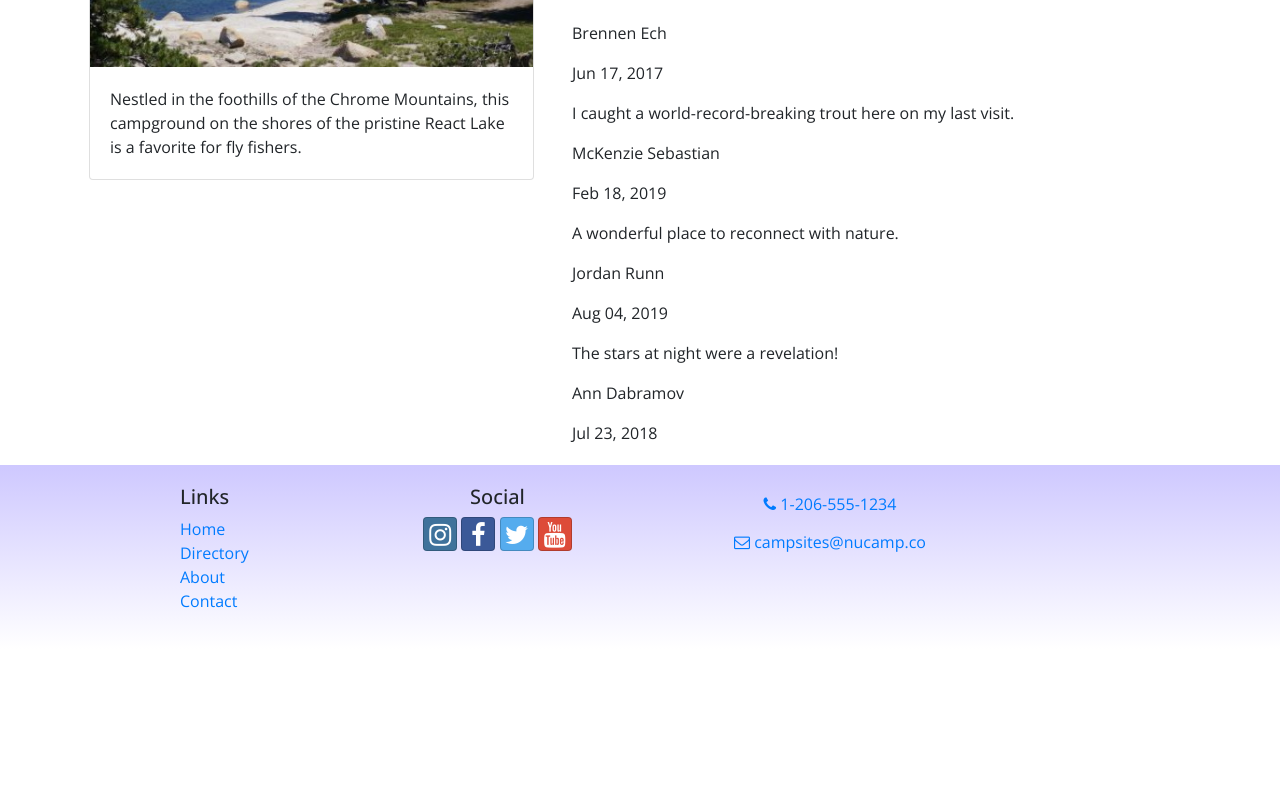
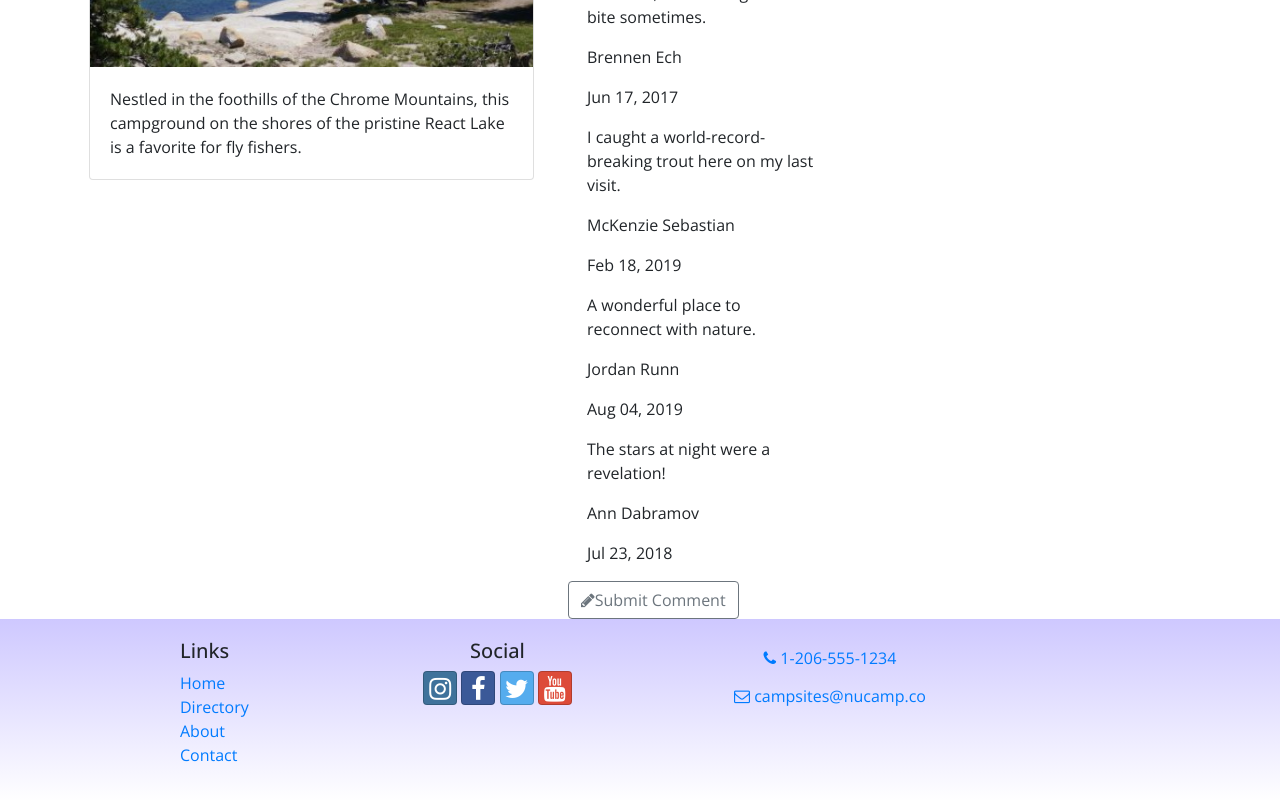
Before and after one commit to rfuna/react-nucampsite, a React (Create React App) app: page /directory/0 in a window 1280 px wide. Shown: the part 572-1372 px from the top of the page. Before the commit the page ends 1221 px from the top, so only its background shows below. Built offline with nearby package versions, Linux system fonts and the light colour scheme.

Commit message:
week 4 task 1

```diff
--- a/src/components/CampsiteInfoComponent.js
+++ b/src/components/CampsiteInfoComponent.js
@@ -6,7 +6,9 @@ import {
   CardBody,
   Breadcrumb,
   BreadcrumbItem,
+  Button,
 } from "reactstrap";
+import { Control, LocalForm, Errors } from "react-redux-form";
 import { Link } from "react-router-dom";
 
 function RenderCampsite({ campsite }) {
@@ -46,6 +48,17 @@ function RenderComments({ comments }) {
   return <div></div>;
 }
 
+function CommentForm() {
+  return (
+    <Button type="submit" outline>
+      <i className="fa fa-pencil" />
+      Submit Comment
+    </Button>
+  );
+}
+
+//========
+
 function CampsiteInfo(props) {
   if (props.campsite) {
     return (
@@ -64,7 +77,10 @@ function CampsiteInfo(props) {
         </div>
         <div className="row">
           <RenderCampsite campsite={props.campsite} />
-          <RenderComments comments={props.comments} />
+          <div className="col">
+            <RenderComments comments={props.comments} />
+            <CommentForm />
+          </div>
         </div>
       </div>
     );
```
